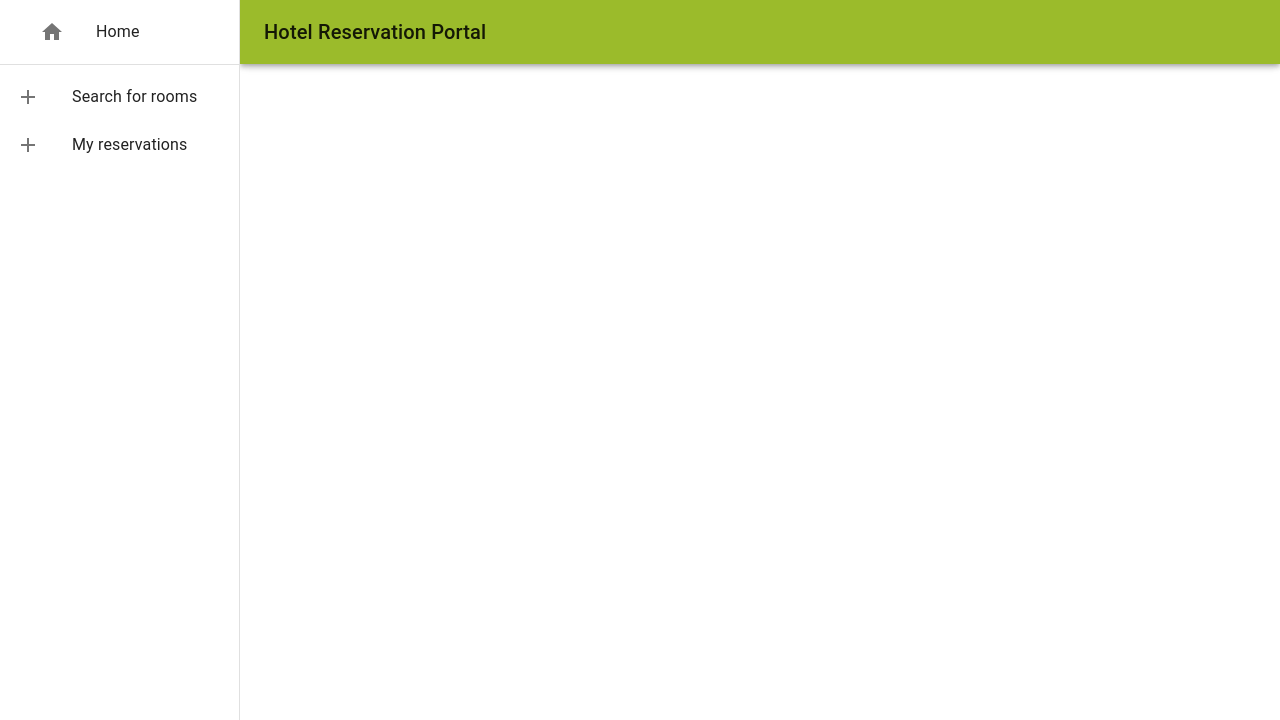
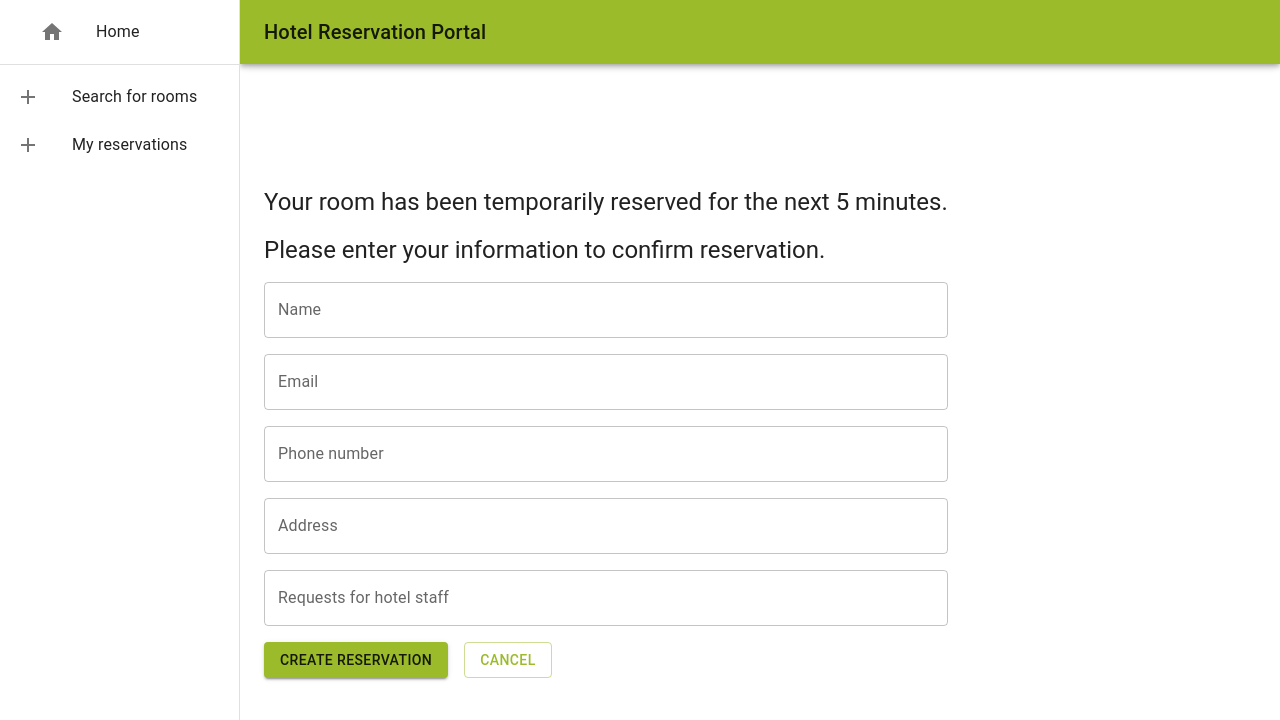
Before and after one commit to lilyzeiset/hotel-frontend, a React (Vite) app: page /makeReservation in a window 1280 px wide. Shown: the top 720 px of the page. Built offline with nearby package versions, Linux system fonts and the light colour scheme.

Commit message:
MakeReservation

```diff
--- a/src/App.tsx
+++ b/src/App.tsx
@@ -12,7 +12,7 @@ import Sidebar from "./components/Sidebar";
 import Home from "./components/Home";
 import Search from "./components/Search";
 import SearchResults from "./components/SearchResults";
-// import MakeReservation from "./components/MakeReservation";
+import MakeReservation from "./components/MakeReservation";
 import MyReservations from "./components/MyReservations";
 
 
@@ -52,7 +52,7 @@ function App() {
             <Route path='/' element={<Home />} />
             <Route path='/search' element={<Search />} />
             <Route path='/searchResults' element={<SearchResults />} />
-            {/* <Route path='/makeReservation' element={<MakeReservation />} /> */}
+            <Route path='/makeReservation' element={<MakeReservation />} />
             <Route path='/myReservations' element={<MyReservations />} />
           </Routes>
         </Box>
--- a/src/components/MakeReservation.tsx
+++ b/src/components/MakeReservation.tsx
@@ -0,0 +1,90 @@
+import { useState, useEffect } from 'react';
+import { Stack, TextField, Typography, Button } from "@mui/material"
+import { useNavigate } from 'react-router-dom';
+
+export default function MakeReservation() {
+
+  const [inputName, setInputName] = useState('');
+  const [inputEmail, setInputEmail] = useState('');
+  const [inputPhone, setInputPhone] = useState('');
+  const [inputAddress, setInputAddress] = useState('');
+  const [inputRequests, setInputRequests] = useState('');
+
+  let timeoutRef = 0;
+
+  const navigate = useNavigate();
+
+  /**
+   * On load:
+   * Create the reservation
+   * Set 5 minute timer
+   * If not submitted, delete reservation
+   */
+  useEffect(() => {
+    //create reservation (guest id = -1)
+    timeoutRef = setTimeout(() => {
+      handleCancelReservation();
+    }, 1000*60*5); //5 minutes
+  }, []);
+
+  function handleCreateReservation() {
+    //create guest if not exists
+    //update reservation (guest_id, specialrequests)
+    clearTimeout(timeoutRef);
+  }
+
+  function handleCancelReservation() {
+    //delete reservtion
+    navigate('/home');
+  }
+
+  return (
+    <Stack spacing={2} sx={{minWidth: 480}}>
+      <Typography variant='h5'>
+        Your room has been temporarily reserved for the next 5 minutes.
+      </Typography>
+      <Typography variant='h5'>
+        Please enter your information to confirm reservation.
+      </Typography>
+      <TextField
+        label='Name'
+        value={inputName}
+        onChange={e => setInputName(e.target.value)}
+      />
+      <TextField
+        label='Email'
+        value={inputEmail}
+        onChange={e => setInputEmail(e.target.value)}
+      />
+      <TextField
+        label='Phone number'
+        value={inputPhone}
+        onChange={e => setInputPhone(e.target.value)}
+      />
+      <TextField
+        label='Address'
+        value={inputAddress}
+        onChange={e => setInputAddress(e.target.value)}
+      />
+      <TextField
+        label='Requests for hotel staff'
+        value={inputRequests}
+        onChange={e => setInputRequests(e.target.value)}
+      />
+      <Stack spacing={2} direction='row'>
+        <Button
+          variant='contained'
+          onClick={() => handleCreateReservation()}
+        >
+          Create Reservation
+        </Button>
+        <Button
+          variant='outlined'
+          onClick={() => handleCancelReservation()}
+        >
+          Cancel
+        </Button>
+      </Stack>
+    </Stack>
+  )
+}
--- a/src/components/Search.tsx
+++ b/src/components/Search.tsx
@@ -9,7 +9,7 @@ import {
   FormControl
 } from "@mui/material";
 import { DatePicker } from "@mui/x-date-pickers";
-import { useState } from "react";
+import { useState, useEffect } from "react";
 import { useNavigate, createSearchParams } from "react-router-dom";
 import dayjs, {Dayjs} from "dayjs";
 
@@ -33,13 +33,17 @@ export default function Search() {
   const [checkinDate, setCheckinDate] = useState<Dayjs|null>(dayjs(new Date()));
   const [checkoutDate, setCheckoutDate] = useState<Dayjs|null>(dayjs(new Date()));
 
+  const [isLoading, setIsLoading] = useState(true);
   const [errorMsg, setErrorMsg] = useState('');
 
-  // const useNavigateSearch = () => {
-  //   const navigate = useNavigate();
-  //   return (pathname: string, params: any) =>
-  //     navigate({ pathname, search: `?${createSearchParams(params)}` });
-  // };
+  /**
+   * on component load, display nothing until data is loaded
+   */
+  useEffect(() => {
+    setIsLoading(true);
+    //fetch room types
+    setIsLoading(false);
+  }, []);
 
 
   function handleSearch() {
@@ -64,6 +68,13 @@ export default function Search() {
       navigate({pathname: '/searchResults', search: `?${createSearchParams(params)}`});
     }
 
+  }
+
+  /**
+   * display nothing until data is loaded
+   */
+  if (isLoading) {
+    return null;
   }
 
   return (
--- a/src/components/SearchResults.tsx
+++ b/src/components/SearchResults.tsx
@@ -1,6 +1,9 @@
 import { Stack, Card, Button } from "@mui/material";
+import { useNavigate, createSearchParams } from "react-router-dom";
 
 export default function SearchResults() {
+
+  const navigate = useNavigate();
 
   const roomTypes = [
     'Standard',
@@ -18,6 +21,11 @@ export default function SearchResults() {
     {id: 4, roomTypeId: 3, roomNumber: '301', nightlyRate: 200},
     {id: 5, roomTypeId: 4, roomNumber: '401', nightlyRate: 300}
   ]
+
+  function handleBookRoom() {
+    navigate({pathname: '/makeReservation'});
+  }
+
   return (
     <Stack spacing={2} sx={{minWidth: 480}}>
       {rooms?.map((room) => (
@@ -28,7 +36,7 @@ export default function SearchResults() {
           <br />
           ${room.nightlyRate}/night
           <br />
-          <Button>
+          <Button variant='contained' onClick={handleBookRoom}>
             Book room
           </Button>
         </Card>
```
